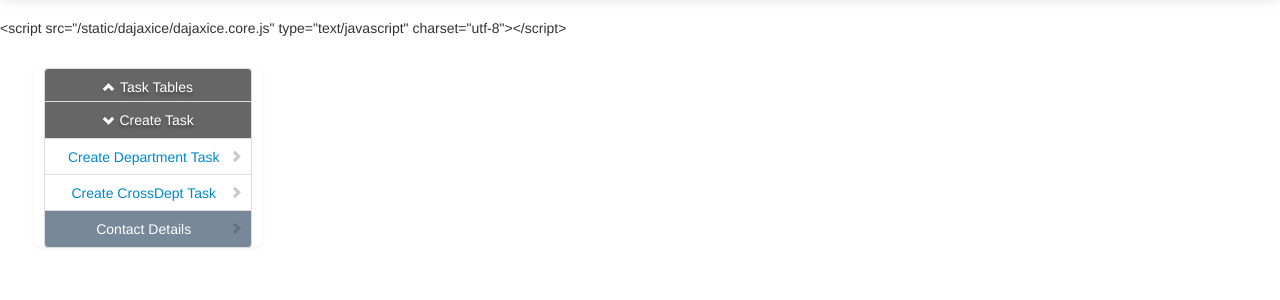
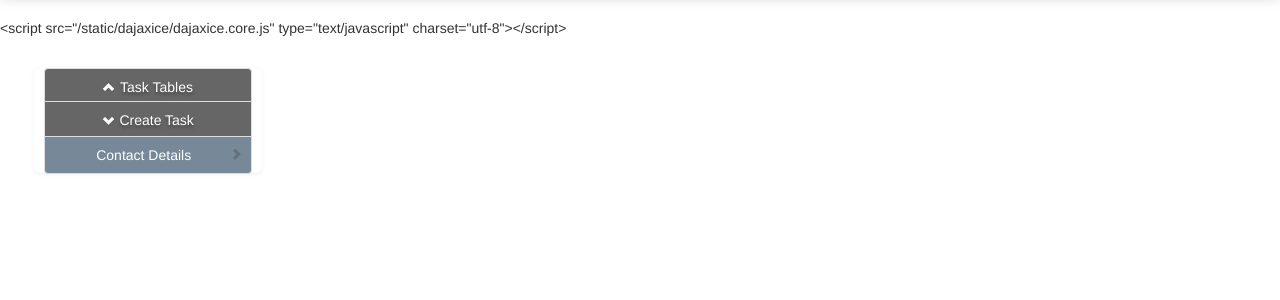
Before and after one commit to ShaastraWebops/ERP14, a Django app: template templates/dash/core.html in a window 1280 px wide. Shown: the part 42-342 px from the top of the page. Run offline with Django 3.2, Linux system fonts and the light colour scheme; the template is opened without the code that fills it, so the values that code supplies are empty; some libraries are stand-ins or nearby versions.

Commit message:
Changed the initial state of accordions

```diff
--- a/templates/dash/core.html
+++ b/templates/dash/core.html
@@ -98,12 +98,12 @@
             </a>
           </li>
           <!-- END Add task list head -->
-          <li id="list_form_new_task" class="list_new_task_body collapse in">
+          <li id="list_form_new_task" class="list_new_task_body collapse">
             <a href="#" onclick="javascript:do_dajax(Dajaxice.tasks.new_intra_task_get, show_page, {}, 'id_content_right')">
               <i class="icon-chevron-right"></i> Create Department Task
             </a>
           </li>
-          <li id="list_form_new_cross_task" class="list_new_task_body collapse in">
+          <li id="list_form_new_cross_task" class="list_new_task_body collapse">
             <a href="#" onclick="javascript:do_dajax(Dajaxice.tasks.new_cross_task_get, show_page, {}, 'id_content_right')">
               <i class="icon-chevron-right"></i> Create CrossDept Task
             </a>
```
